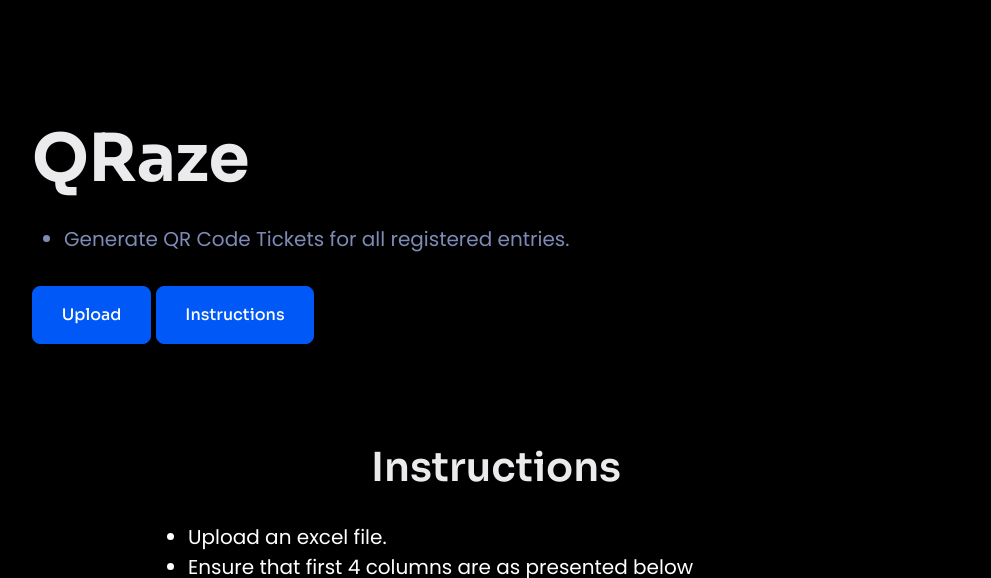
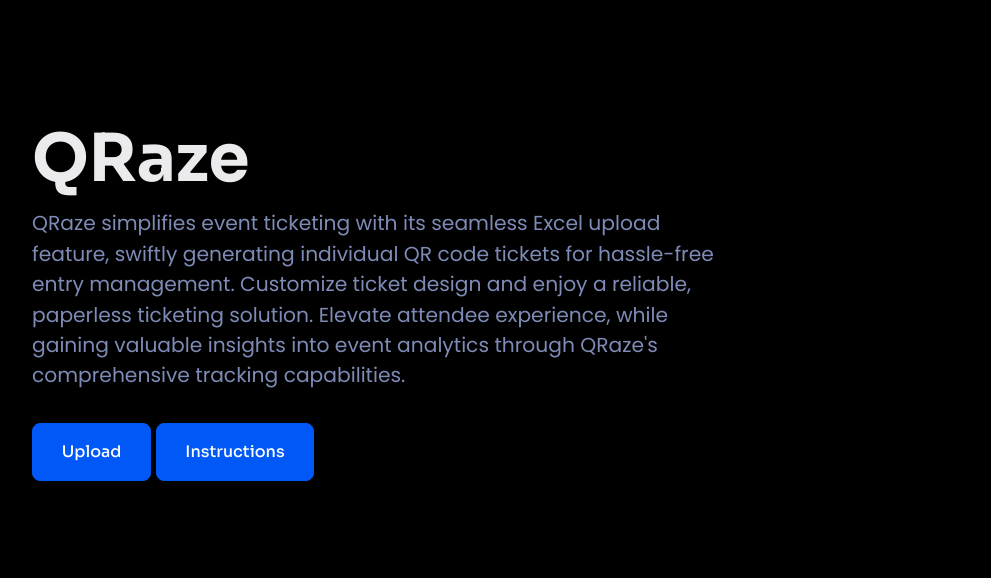
Before and after one commit to Atharv-Sathe/Qraze, a plain HTML site: page index.html in a window 1280 px wide. Shown: the part 150-728 px from the top of the page, without its empty margins (144-1135 px from the left). Drawn offline with Linux system fonts and the light colour scheme.

Commit message:
Added QRaze Description

```diff
--- a/index.html
+++ b/index.html
@@ -55,9 +55,10 @@
             </div>
             <div class="col-md-9 col-xl-5">
               <p class="fs-2">
-                <ul>
-                  <li style="font-size: 20px;">Generate QR Code Tickets for all registered entries.</li>
-                </ul>
+                QRaze simplifies event ticketing with its seamless Excel upload feature, swiftly generating
+                individual QR code tickets for hassle-free entry management. Customize ticket design and enjoy
+                a reliable, paperless ticketing solution. Elevate attendee experience, while gaining valuable
+                insights into event analytics through QRaze's comprehensive tracking capabilities.
               </p>
               <button class="btn btn-primary mt-3">Upload</button>
               <button class="btn btn-primary mt-3">Instructions</button>
```
